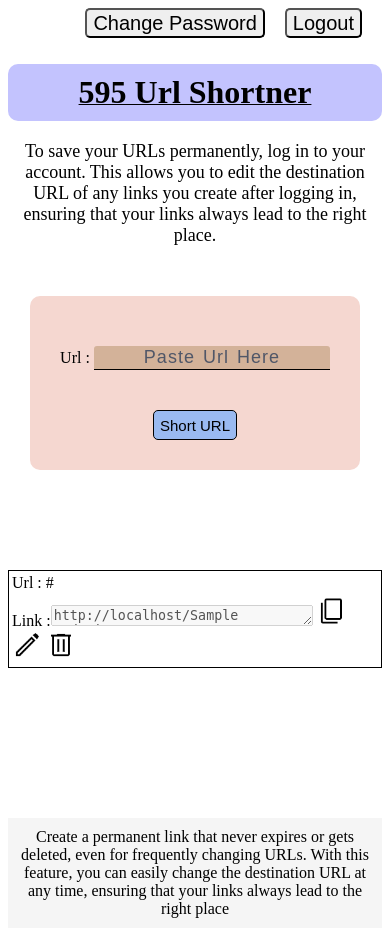
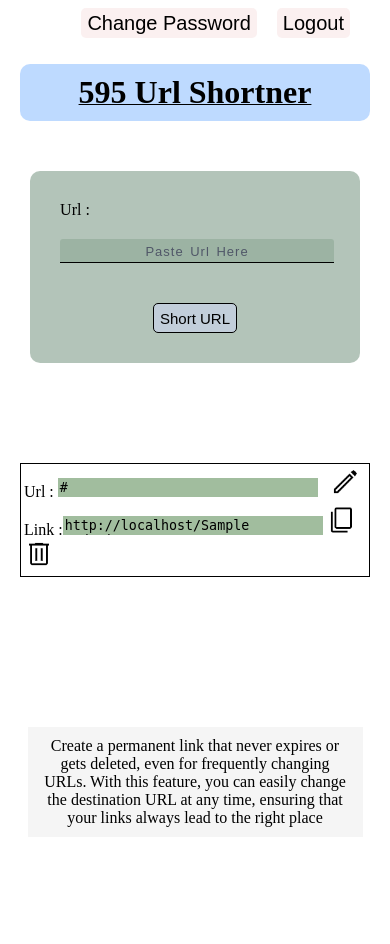
Before and after one commit to ubaidpatel595/595UrlShortner, a Flask app: page / in a window 390 px wide. After the commit the page ends 827 px from the top, so only its background shows below. Run offline with Flask 2, Linux system fonts and the light colour scheme; the visitor is signed in with stand-in values (Sample User, id 1); a database or web service that is not in the repository returns one stand-in record (values such as "Sample title").

Commit message:
Made Mobile Responsive Edited Index.css

```diff
--- a/app.py
+++ b/app.py
@@ -132,30 +132,25 @@ def register():
 
 @app.route("/changepassword",methods=["GET","POST"])
 def changepass():
+    logged = False
     loggedin = session.get("loggedIn")
     if  loggedin == None or loggedin ==False:
         return redirect("/")
     if request.method == 'POST':
         password = request.form['oldPassword']
         newpassword = request.form['newPassword']
-        if session['loggedIn']:
-            print("loggedin")
-            user = session['userId']
-            cursor =  users.find_one({"email":user})
-            if bcrypt.check_password_hash(cursor['password'],password):
-                newdat = cursor
-                newpass = bcrypt.generate_password_hash(newpassword).decode('utf-8')
-                result = users.update_one({"email":user},{"$set":{"password":newpass}})
-                if result.modified_count == 1:
-                    return "Password Change Success"
-            else:
-                return "Incorrect Old Password"
-            return "logged in"+newpassword
+        user = session['userId']
+        cursor =  users.find_one({"email":user})
+        if bcrypt.check_password_hash(cursor['password'],password):
+            newdat = cursor
+            newpass = bcrypt.generate_password_hash(newpassword).decode('utf-8')
+            result = users.update_one({"email":user},{"$set":{"password":newpass}})
+            if result.modified_count == 1:
+                flash("Password Change Success")
+                logged =True
         else:
-            print("noit")
-            return "Logout"
-    else:
-        return render_template("changepass.html")
+            flash("Incorrect Old Password")
+    return render_template("changepass.html",logged=logged)
 
 @app.route("/forgotPassword",methods = ['GET','POST'])
 def reset():
--- a/static/index.css
+++ b/static/index.css
@@ -20,7 +20,7 @@
     display: block;
     margin-top: 20px;
     text-decoration: underline 1px;
-    background-color: rgb(195, 195, 254);
+    background-color: rgba(0, 110, 255, 0.254);
     padding-top: 10px;
     padding-bottom: 10px;
     border-radius: 10px;
@@ -29,15 +29,16 @@
 #title{
     text-align: center;
     margin: auto;
-    margin-top: 20px;
+    margin-top: 30px;
     font-size: 18px;
-    max-width: 100%;
+    width: 60%;
+    background-color: #f5f5f5;
 }
-#shortUrl{
+#shortUrl,#changePass{
     margin: auto;
     margin-top: 50px;
     width: max-content;
-    background-color: rgb(245, 215, 208);
+    background-color: #597e6574;
     padding: 30px;
     border-radius: 10px;
     max-width: 100%;
@@ -47,12 +48,14 @@
     margin: auto;
     margin-top: 40px;
     border: 1px solid;
-    background-color: rgb(154, 186, 241);
+    background-color: #c6d1e2d1;
 }
 #bottomDesc {
+    margin: auto;
     margin-top: 50px;
     text-align: center;
     padding: 10px;
+    width: 60%;
     background-color: #f5f5f5;
   }
 #urlInput{
@@ -62,15 +65,15 @@
     text-align: center;
     font-size: 18px;
     color:black;
-    background-color: rgb(242, 222, 207);
+    background-color: #597e6574;
     border-radius: 10px;
     margin-top: 20px;
 }
 ::placeholder {
-    color: #505768;
     font-size: 18px;
     letter-spacing: 1px;
     word-spacing: 2px;
+    color: #faf6ed;
   }
 .inputText{
     outline: none;
@@ -79,7 +82,7 @@
     text-align: center;
     font-size: 18px;
     color:black;
-    background-color: rgb(211, 178, 153);
+    background-color: #95ad9cba;
     border-top-right-radius: 3px;
     border-top-left-radius: 3px;
     margin-top: 20px;
@@ -103,6 +106,10 @@
 #mobileTable{
     display: none;
 }
+body{
+    margin-left: 20px;
+    margin-right: 20px;
+}
 @media only screen and (max-width: 500px) {
     #savedLinks{
         display: none;
@@ -110,6 +117,28 @@
     #mobileTable{
         display: block;
         margin-top: 100px;
+    }
+    #appName{
+        width: 100%;
+    }
+    #shortUrl{
+        max-width: 80%;
+    }
+    #changePass table{
+        max-width: 80%;
+    }
+    .inputText{
+        width: 100%;
+    }
+    ::placeholder {
+        color: #505768;
+        font-size: 13px;
+      }
+    #title{
+        width: 90%;
+    }
+    #bottomDesc{
+        width: 90%;
     }
   }
 #mobileTable table{
@@ -119,3 +148,26 @@
     max-width: 100%;
     margin: auto;
 }
+#shortUrl table,#changePass table{
+    text-align: right;
+}
+#shortUrl td,#changePass td{
+    vertical-align: bottom;
+}
+textarea{
+    background-color: #a1bd9e;
+    outline: none;
+    border: none;
+    resize: none;
+    color: black;
+}
+button{
+    height: 25px;
+    border: none;
+    border-radius: 10px;
+    color: black;
+    background-color: #f5d8d861;
+}
+.imgBtn{
+    cursor: pointer;
+}
--- a/templates/index.html
+++ b/templates/index.html
@@ -18,10 +18,12 @@
     {% endif %}
 
     <h1 id="appName" class="centerElem centerText" >595 Url Shortner</h1>
+    {% if session['loggedIn'] == False  %}
     <p id="title">
         To save your URLs permanently, log in to your account.
         This allows you to edit the destination URL of any links you create after logging in,
          ensuring that your links always lead to the right place.</p>
+    {% endif %}
         <div id="shortUrl">
             <form method="post" name="short">
                 Url : <input type="text" name="url" required class="inputText" placeholder="Paste Url Here"><br>
@@ -33,16 +35,16 @@
     <div id="savedLinks">
     <table id="deskTable">
         <thead>
-            <tr><th>Destination Url</th><th>Link</th><th></th><th></th><th></th></tr>
+            <tr><th>Destination Url</th><th></th><th>Link</th><th></th><th></th><th></th></tr>
         </thead>
         <tbody>
         {% for url in prevurls  %}
         <tr>
             <td>{{url['url']}}</td>
+            <td><img src="static/edit.png" class = "imgBtn" title="Edit Url" alt="Edit Url" height="30px" onclick="window.location.href='/editLink/{{url['endpoint']}}'"/></td>
             <td><textarea disabled rows='1'cols='30' id="{{url['endpoint']}}">{{request.host_url+url['endpoint']}}</textarea></td>
-            <td><img src="static/copy.png" title="Copy Url" alt="Copy Url" height="30px" onclick="copyLink('{{url['endpoint']}}')"/></td>
-            <td><img src="static/edit.png" title="Edit Url" alt="Edit Url" height="30px" onclick="window.location.href='/editLink/{{url['endpoint']}}'"/></td>
-            <td><img src="static/delete.png" title="delete link" alt="Delete Link" height="30px" onclick="window.location.href='/delete/{{url['endpoint']}}'"/></td>
+            <td><img src="static/copy.png" class = "imgBtn"title="Copy Url" alt="Copy Url" height="30px" onclick="copyLink('{{url['endpoint']}}')"/></td>
+            <td><img src="static/delete.png" class = "imgBtn" title="delete link" alt="Delete Link" height="30px" onclick="deleteLink('{{url['endpoint']}}')"/></td>
         </tr>
         {% endfor %}
         </tbody>
@@ -52,14 +54,13 @@
         {% for url in prevurls  %}
         <table>
             <tr>
-                <td>Url : {{url['url']}}</td>
+                <td>Url : <textarea disabled rows='1'cols='30' id="{{url['url']}}">{{url['url']}}</textarea> &nbsp; <img src="static/edit.png" class = "imgBtn" title="Edit Url" alt="Edit Url" height="30px" onclick="window.location.href='/editLink/{{url['endpoint']}}'"/></td>
             </tr>
             <tr>
                 <td>
                     Link :<textarea disabled rows='1'cols='30' id="{{url['endpoint']}}">{{request.host_url+url['endpoint']}}</textarea>
-            <img src="static/copy.png" title="Copy Url" alt="Copy Url" height="30px" onclick="copyLink('{{url['endpoint']}}')"/>
-            <img src="static/edit.png" title="Edit Url" alt="Edit Url" height="30px" onclick="window.location.href='/editLink/{{url['endpoint']}}'"/>
-            <img src="static/delete.png" title="delete link" alt="Delete Link" height="30px" onclick="window.location.href='/delete/{{url['endpoint']}}'"/>
+            <img src="static/copy.png" class = "imgBtn"  title="Copy Url" alt="Copy Url" height="30px" onclick="copyLink('{{url['endpoint']}}')"/>
+            <img src="static/delete.png" class = "imgBtn" title="delete link" alt="Delete Link" height="30px" onclick="deleteLink('{{url['endpoint']}}')"/>
                 </td>
             </tr>
         </table>
@@ -80,6 +81,12 @@
             elem.disabled = true;
             alert("copied")
         }
+        function deleteLink(endpoint){
+            let conf = confirm("Do you really want to delete link")
+            if(conf){
+                window.location.href='/delete/'+endpoint
+            }
+        }
     </script>
 </body>
 </html>
```
Also changed, not shown: templates/changepass.html (+16 -10 lines), templates/editLink.html (+2 -9 lines).
